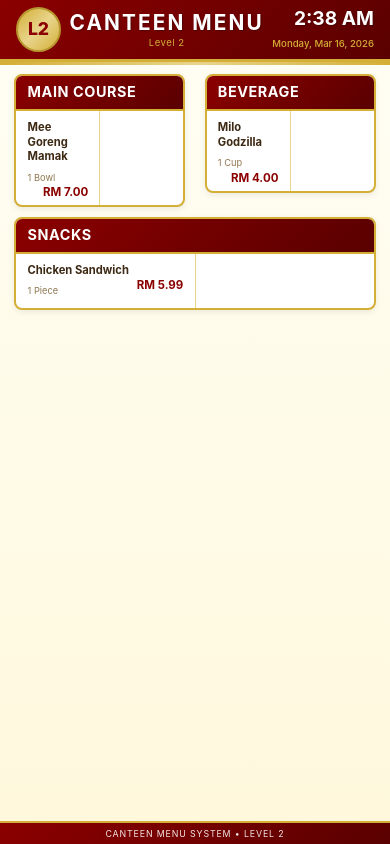
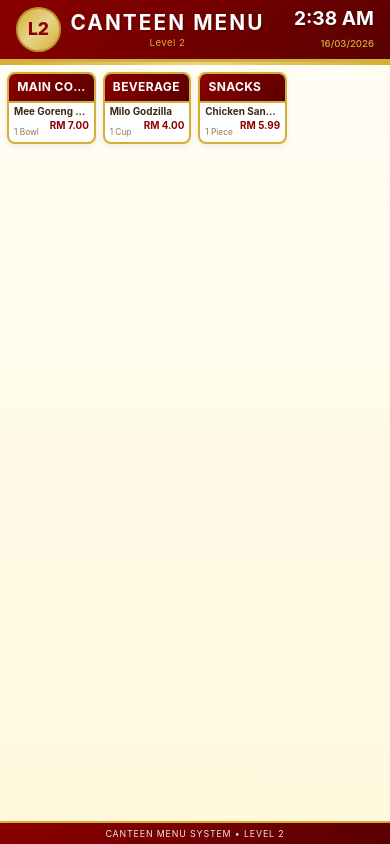
Before and after one commit to x-Fii/Canteen-Project, a PHP site: page /Canteen-Project/index_level2.php in a window 390 px wide. Run offline with PHP 8.4, Linux system fonts and the light colour scheme; data comes from the database, SQL or seed files in the repository.

Commit message:
refactor: update PDO connection charset and improve date formatting; enhance layout and styling for better responsiveness

```diff
--- a/index_level2.php
+++ b/index_level2.php
@@ -16,7 +16,7 @@ $username = 'if0_41370385';
 $password = 'cl1ck1x123';
 
 try {
-    $pdo = new PDO("mysql:host=$host;dbname=$dbname", $username, $password);
+    $pdo = new PDO("mysql:host=$host;dbname=$dbname;charset=utf8mb4", $username, $password);
     $pdo->setAttribute(PDO::ATTR_ERRMODE, PDO::ERRMODE_EXCEPTION);
 } catch (PDOException $e) {
     die("Database connection failed: " . $e->getMessage());
@@ -37,7 +37,7 @@ $stmt->execute([$currentDay, $canteenLevel]);
 $items = $stmt->fetchAll(PDO::FETCH_ASSOC);
 
 // Get current date for display
-$currentDate = date('l, M d, Y');
+$currentDate = date('d/m/Y');
 ?>
 <!DOCTYPE html>
 <html lang="en">
@@ -195,24 +195,23 @@ html, body {
    ======================================== */
 .main-content {
     flex: 1;
-    overflow: auto;
-    padding: 0.6rem;
+    overflow: hidden;
+    padding: 0.45rem;
 }
 
+/* 4-column category layout, Chromium 87 compatible (no CSS grid required) */
 .category-grid {
-    display: block;
-}
-
-.category-pair {
     display: flex;
-    gap: 0.6rem;
-    margin-bottom: 0.6rem;
+    flex-wrap: wrap;
+    gap: 0.45rem;
     width: 100%;
+    height: 100%;
+    align-content: flex-start;
 }
 
 .category-col {
-    flex: 1;
-    padding: 0 0.3rem;
+    width: calc(25% - 0.34rem);
+    min-width: 0;
 }
 
 .category-card {
@@ -226,34 +225,26 @@ html, body {
 .category-card-header {
     background: linear-gradient(135deg, var(--imperial-red) 0%, var(--imperial-red-dark) 100%);
     color: var(--white);
-    padding: 0.45rem 0.7rem;
+    padding: 0.35rem 0.5rem;
     border-bottom: 2px solid var(--gold);
 }
 
 .category-card-title {
-    font-size: 0.9rem;
+    font-size: 0.75rem;
     font-weight: 700;
-    letter-spacing: 0.04em;
+    letter-spacing: 0.03em;
     text-transform: uppercase;
+    white-space: nowrap;
+    overflow: hidden;
+    text-overflow: ellipsis;
 }
 
-
-.menu-grid {
-    display: flex;
-}
-
-.menu-column {
-    flex: 1;
-    border-right: 1px solid var(--gold-light);
-    padding: 0.3rem 0.4rem;
-}
-
-.menu-column:last-child {
-    border-right: none;
+.menu-list {
+    padding: 0;
 }
 
 .menu-row {
-    padding: 0.25rem 0.3rem;
+    padding: 0.18rem 0.3rem;
     border-bottom: 1px solid var(--gold-light);
 }
 
@@ -262,20 +253,23 @@ html, body {
 }
 
 .menu-name {
-    font-size: 0.7rem;
+    font-size: 0.62rem;
     font-weight: 700;
     color: var(--dark-brown);
     display: block;
-    margin-bottom: 0.05rem;
+    margin-bottom: 0.02rem;
+    white-space: nowrap;
+    overflow: hidden;
+    text-overflow: ellipsis;
 }
 
 .menu-meta {
-    font-size: 0.58rem;
+    font-size: 0.52rem;
     color: var(--brown-light);
 }
 
 .menu-price {
-    font-size: 0.72rem;
+    font-size: 0.62rem;
     font-weight: 700;
     color: var(--imperial-red);
     float: right;
@@ -336,50 +330,28 @@ html, body {
                         $grouped[$cat][] = $item;
                     }
                     $categories = array_keys($grouped);
-                    $pairs = array_chunk($categories, 2);
                 ?>
                 <div class="category-grid">
-                    <?php foreach ($pairs as $pair): ?>
-                        <div class="category-pair">
-                            <?php foreach ($pair as $cat):
-                                $items = $grouped[$cat];
-                                $total = count($items);
-                                $mid = ceil($total / 2);
-                                $left_items = array_slice($items, 0, $mid);
-                                $right_items = array_slice($items, $mid);
+                    <?php foreach ($categories as $cat):
+                        $catItems = $grouped[$cat];
                     ?>
                         <div class="category-col">
                             <div class="category-card">
                                 <div class="category-card-header">
-                                            <div class="category-card-title"><?php echo htmlspecialchars($cat); ?></div>
+                                    <div class="category-card-title"><?php echo htmlspecialchars($cat, ENT_QUOTES, 'UTF-8'); ?></div>
                                 </div>
-                                        <div class="menu-grid">
-                                            <div class="menu-column menu-left">
-                                                <?php foreach ($left_items as $item): ?>
+                                <div class="menu-list">
+                                    <?php foreach ($catItems as $item): ?>
                                         <div class="menu-row">
-                                                        <span class="menu-name"><?php echo htmlspecialchars($item['name']); ?></span>
+                                            <span class="menu-name"><?php echo htmlspecialchars($item['name'], ENT_QUOTES, 'UTF-8'); ?></span>
                                             <span class="menu-meta">
-                                                            <?php echo htmlspecialchars($item['unit_num'] . ' ' . $item['unit_type'] . ($item['unit_num'] > 1 ? 's' : '')); ?>
-                                                            <span class="menu-price">RM <?php echo number_format($item['price'], 2); ?></span>
-                                                        </span>
-                                                    </div>
-                                                <?php endforeach; ?>
-                                            </div>
-                                            <div class="menu-column menu-right">
-                                                <?php foreach ($right_items as $item): ?>
-                                                    <div class="menu-row">
-                                                        <span class="menu-name"><?php echo htmlspecialchars($item['name']); ?></span>
-                                                        <span class="menu-meta">
-                                                            <?php echo htmlspecialchars($item['unit_num'] . ' ' . $item['unit_type'] . ($item['unit_num'] > 1 ? 's' : '')); ?>
+                                                <?php echo htmlspecialchars($item['unit_num'] . ' ' . $item['unit_type'] . ($item['unit_num'] > 1 ? 's' : ''), ENT_QUOTES, 'UTF-8'); ?>
                                                 <span class="menu-price">RM <?php echo number_format($item['price'], 2); ?></span>
                                             </span>
                                         </div>
                                     <?php endforeach; ?>
                                 </div>
                             </div>
-                                    </div>
-                                </div>
-                            <?php endforeach; ?>
                         </div>
                     <?php endforeach; ?>
                 </div>
@@ -395,13 +367,12 @@ html, body {
     <script>
         function updateDateTime() {
             var now = new Date();
-            var days = ['Sunday', 'Monday', 'Tuesday', 'Wednesday', 'Thursday', 'Friday', 'Saturday'];
-            var months = ['Jan', 'Feb', 'Mar', 'Apr', 'May', 'Jun', 'Jul', 'Aug', 'Sep', 'Oct', 'Nov', 'Dec'];
+            var dateNum = now.getDate();
+            var monthNum = now.getMonth() + 1;
+            var year = now.getFullYear();
 
-            var dayName = days[now.getDay()];
-            var monthName = months[now.getMonth()];
-            var dateNum = now.getDate();
-            var year = now.getFullYear();
+            dateNum = dateNum < 10 ? '0' + dateNum : dateNum;
+            monthNum = monthNum < 10 ? '0' + monthNum : monthNum;
 
             var hours = now.getHours();
             var minutes = now.getMinutes();
@@ -411,7 +382,7 @@ html, body {
             minutes = minutes < 10 ? '0' + minutes : minutes;
 
             var timeString = hours + ':' + minutes + ' ' + ampm;
-            var dateString = dayName + ', ' + monthName + ' ' + dateNum + ', ' + year;
+            var dateString = dateNum + '/' + monthNum + '/' + year;
 
             var timeElement = document.getElementById('timeDisplay');
             var dateElement = document.getElementById('dateDisplay');
```
Also changed, not shown: index_level3.php (+39 -69 lines), index_level4.php (+39 -69 lines). Lines whose indentation alone changed are shown as unchanged.
